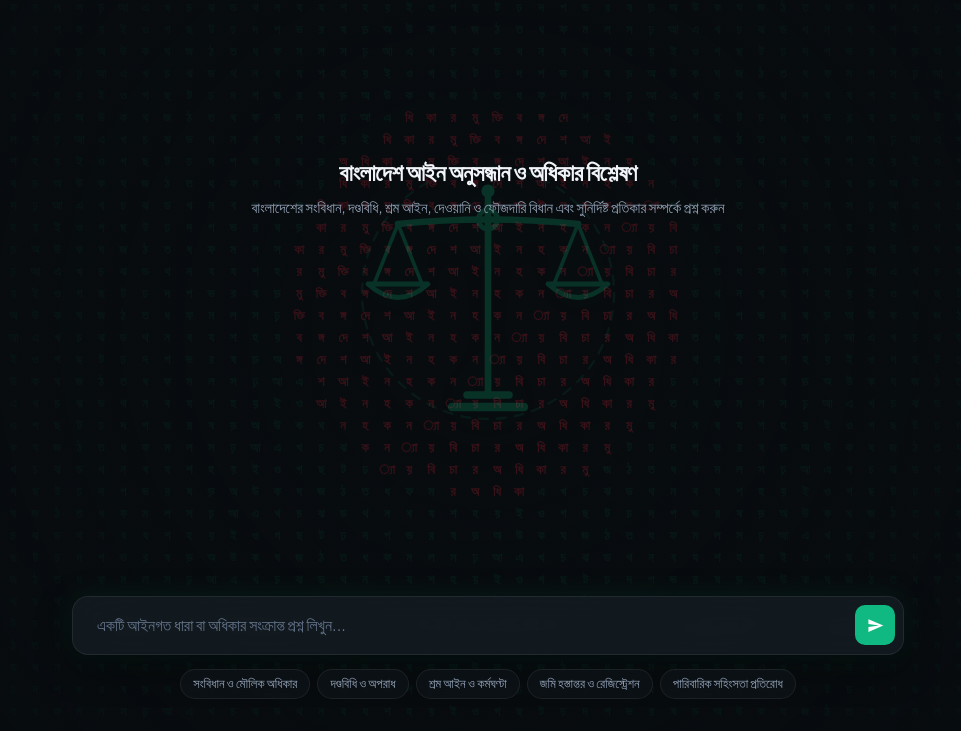
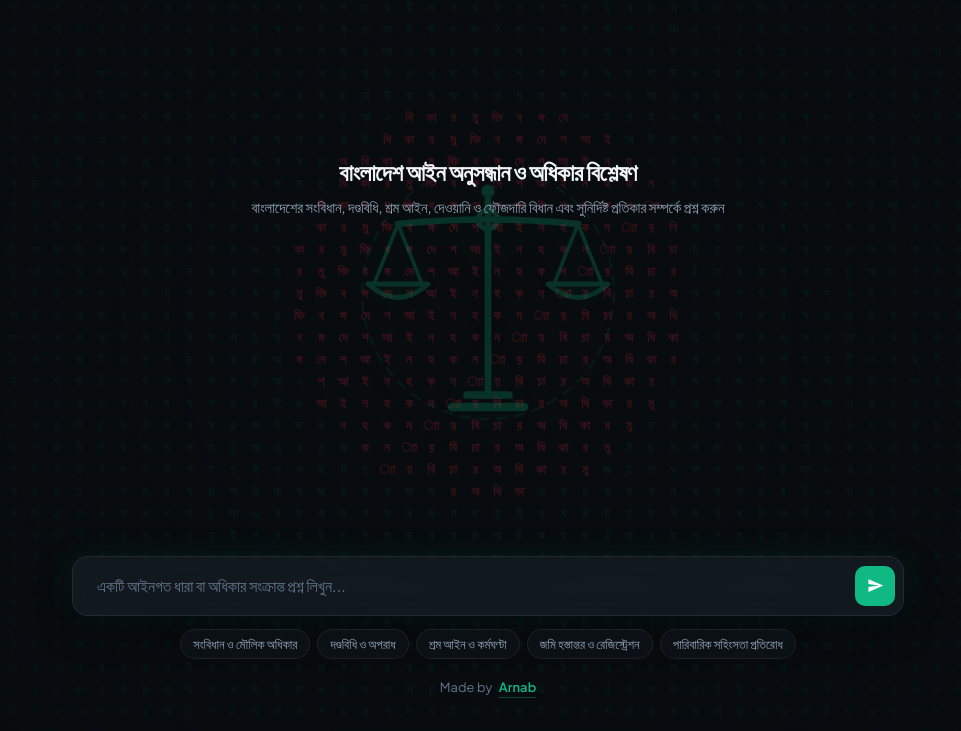
Before and after one commit to arnab9961/bangladesh-legal-rights-acts, a plain HTML site: page static/index.html in a window 1280 px wide. Shown: the part 69-800 px from the top of the page, without its empty margins (152-1113 px from the left). Drawn offline with Linux system fonts and the light colour scheme; no server answers.

Commit message:
Add Made by Arnab footer attribution link

```diff
--- a/static/css/retrocast.css
+++ b/static/css/retrocast.css
@@ -775,6 +775,55 @@ body.chat-active .hero-state {
 }
 
 /* ==========================================================================
+   FOOTER ATTRIBUTION
+   ========================================================================== */
+.app-footer {
+  display: flex;
+  align-items: center;
+  justify-content: center;
+  margin-top: 0.85rem;
+  padding: 0.25rem 0 0.1rem 0;
+  font-size: 0.8rem;
+  color: var(--text-tertiary);
+  user-select: none;
+  letter-spacing: 0.01em;
+}
+
+.app-footer .creator-link {
+  color: var(--accent-primary);
+  text-decoration: none;
+  font-weight: 600;
+  margin-left: 0.25rem;
+  position: relative;
+  display: inline-flex;
+  align-items: center;
+  transition: color var(--transition-fast), transform var(--transition-fast);
+}
+
+.app-footer .creator-link::after {
+  content: '';
+  position: absolute;
+  bottom: -1px;
+  left: 0;
+  width: 100%;
+  height: 1px;
+  background-color: var(--accent-primary);
+  opacity: 0.35;
+  transition: opacity var(--transition-fast), transform var(--transition-fast);
+  transform-origin: left;
+}
+
+.app-footer .creator-link:hover {
+  color: var(--bd-green-light);
+  transform: translateY(-1px);
+}
+
+.app-footer .creator-link:hover::after {
+  opacity: 1;
+  transform: scaleX(1.05);
+}
+
+/* ==========================================================================
    MODAL DIALOGS (SETTINGS, ACTS, CITATIONS)
    ========================================================================== */
 .modal-backdrop {
--- a/static/index.html
+++ b/static/index.html
@@ -110,6 +110,11 @@
       <div class="presets-tray" id="presetsTray">
         <!-- Rendered dynamically by app.js based on selected language -->
       </div>
+
+      <!-- Bottom Creator Attribution -->
+      <footer class="app-footer">
+        <span>Made by <a href="https://arnab9961.github.io/" target="_blank" rel="noopener noreferrer" class="creator-link" title="Visit Arnab's Portfolio">Arnab</a></span>
+      </footer>
     </section>
 
   </main>
```
